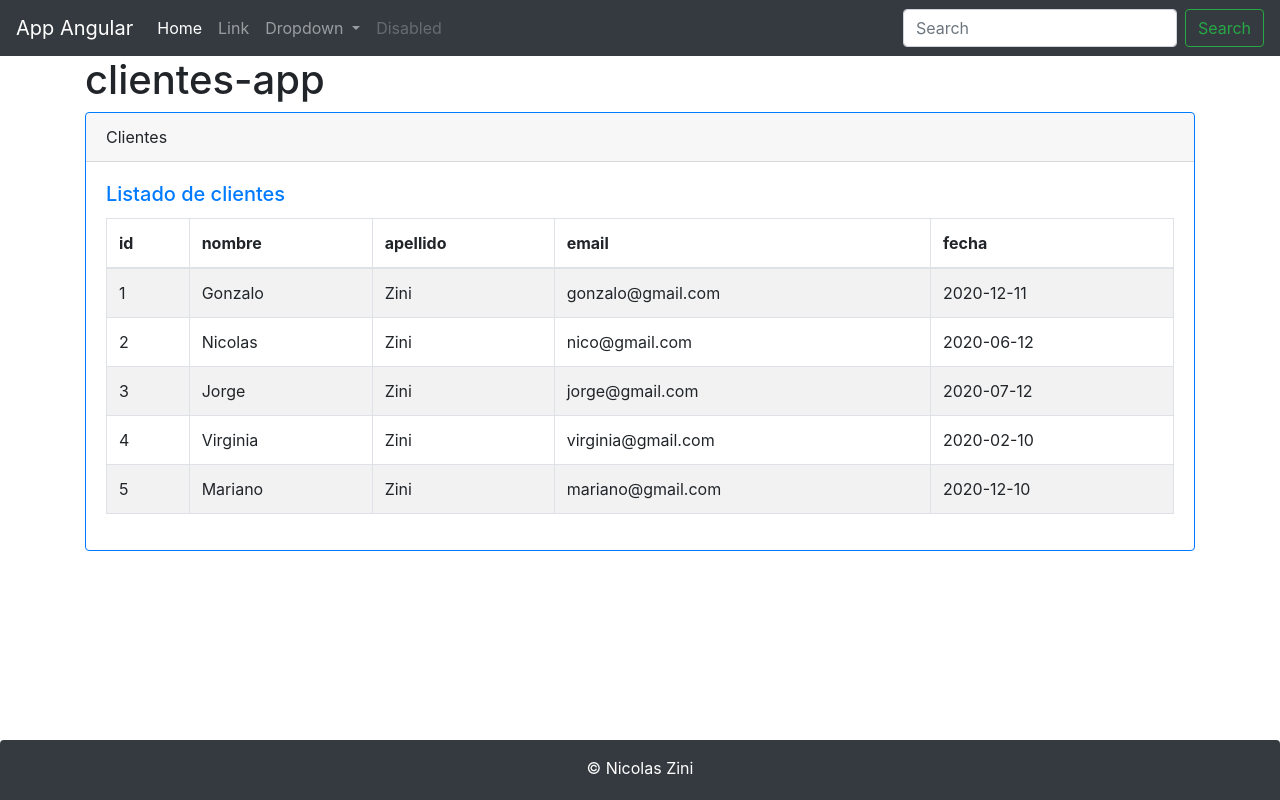
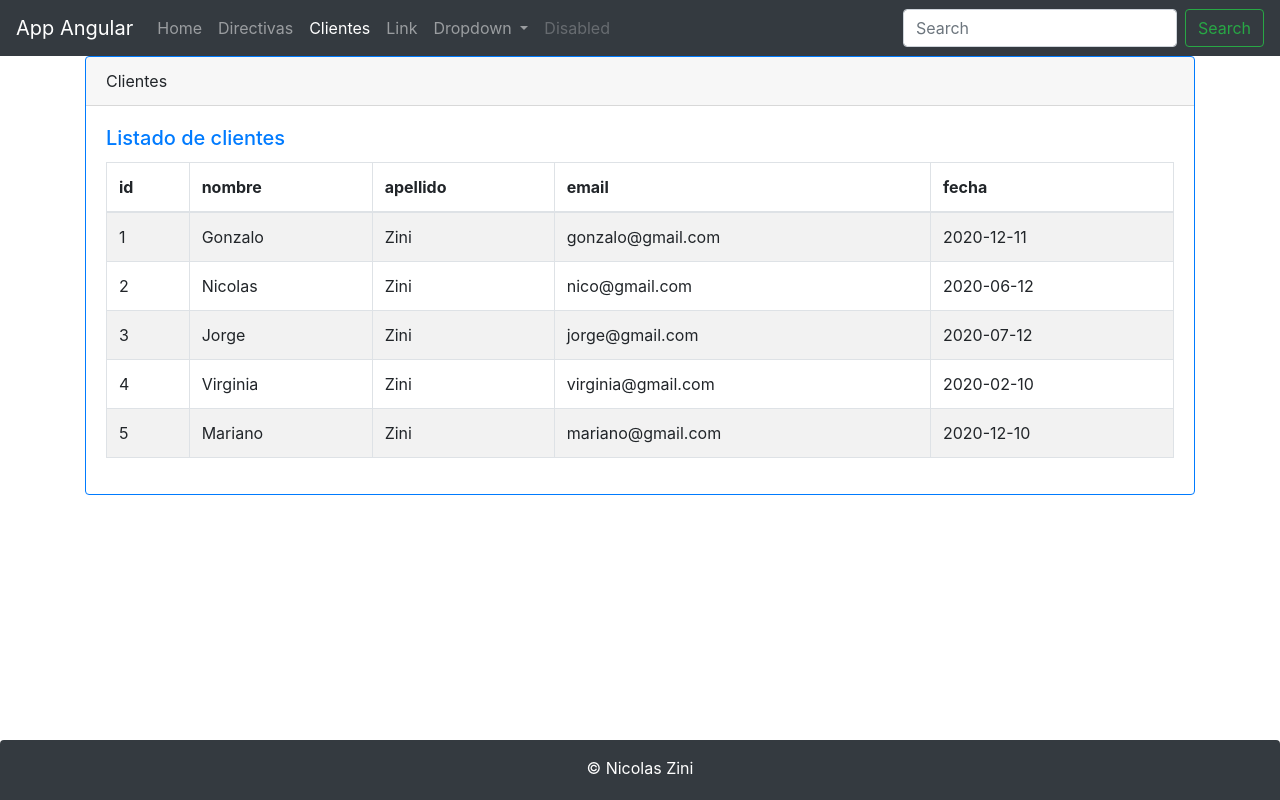
Before and after one commit to nicolaszini/clientesApp, an Angular app: page /clientes in a window 1280 px wide. Built offline with nearby package versions, Linux system fonts and the light colour scheme.

Commit message:
routerLinks

```diff
--- a/src/app/app.component.html
+++ b/src/app/app.component.html
@@ -1,10 +1,8 @@
 <app-header></app-header>
 
 <div class="container">
-  <h1>
-    {{title}}
-  </h1>
-  <app-clientes></app-clientes>
+
+  <router-outlet></router-outlet>
 
 </div>
 <app-footer></app-footer>
--- a/src/app/clientes/cliente.service.ts
+++ b/src/app/clientes/cliente.service.ts
@@ -1,6 +1,8 @@
 import { Injectable } from '@angular/core';
 import { CLIENTES } from './clientes.json';
 import { Cliente } from './cliente';
+import { Observable, of } from 'rxjs';
+
 
 
 @Injectable({
@@ -10,8 +12,8 @@
 
   constructor() { }
 
-  getClientes(): Cliente[] {
-    return CLIENTES;
+  getClientes(): Observable<Cliente[]> {
+    return of(CLIENTES);
   }
 
 }
--- a/src/app/clientes/clientes.component.ts
+++ b/src/app/clientes/clientes.component.ts
@@ -15,7 +15,9 @@
   constructor(private clienteService: ClienteService) { }
 
   ngOnInit() {
-    this.clientes = this.clienteService.getClientes();
+    this.clienteService.getClientes().subscribe(
+      clientes => this.clientes = clientes
+    );
   }
 
 
--- a/src/app/header/header.component.html
+++ b/src/app/header/header.component.html
@@ -6,8 +6,14 @@
 
     <div class="collapse navbar-collapse" id="navbarSupportedContent">
       <ul class="navbar-nav mr-auto">
-        <li class="nav-item active">
+        <li class="nav-item ">
           <a class="nav-link" href="#">Home <span class="sr-only">(current)</span></a>
+        </li>
+        <li class="nav-item " routerLinkActive="active">
+          <a class="nav-link" routerLink="/directivas">Directivas </a>
+        </li>
+        <li class="nav-item " routerLinkActive="active">
+          <a class="nav-link" routerLink="/clientes">Clientes </a>
         </li>
         <li class="nav-item">
           <a class="nav-link" href="#">Link</a>
```
Also changed, not shown: src/app/app.module.ts (+11 -1 lines).
